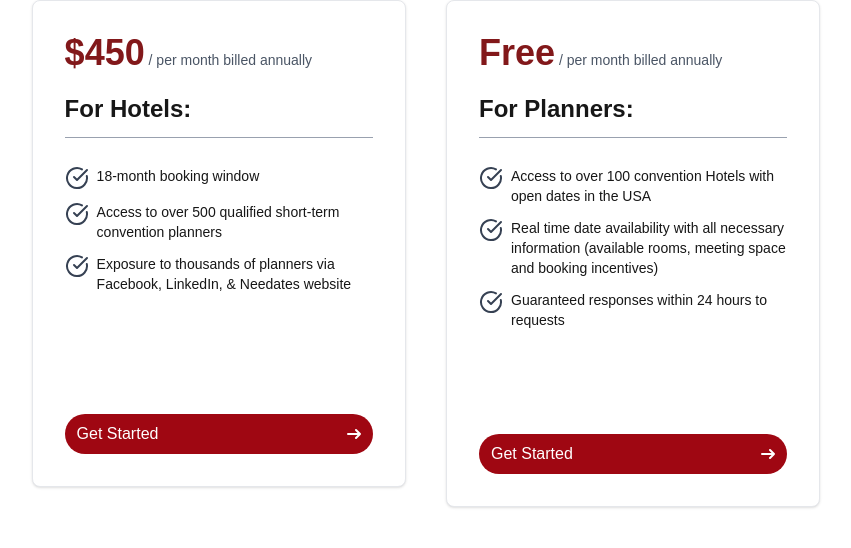
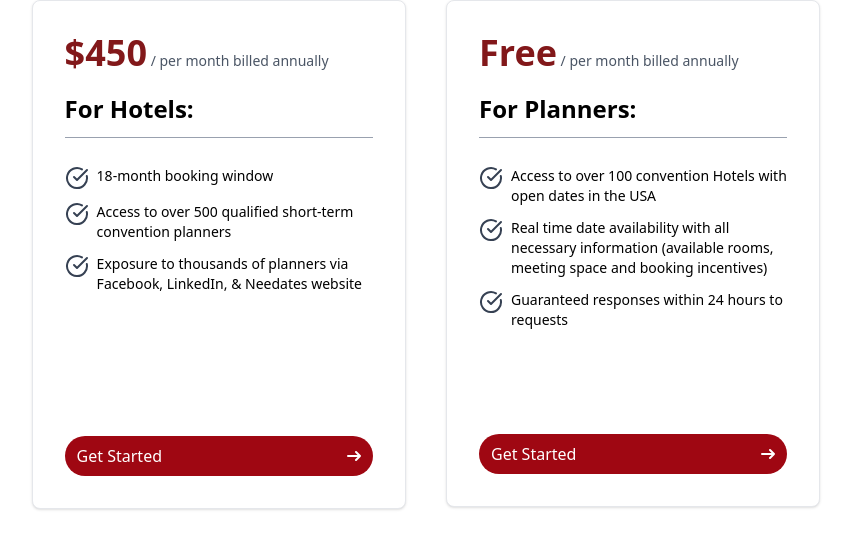
Before and after one commit to ihtishamDev/needates-website-v2, a Next.js app: page /Components/PriceingCard in a window 1280 px wide. Shown: the top 548 px of the page, without its empty margins (214-1065 px from the left). Built offline with nearby package versions, Linux system fonts and the light colour scheme.

Commit message:
Fix all the code again

```diff
--- a/src/app/(pages)/Components/PriceingCard/page.tsx
+++ b/src/app/(pages)/Components/PriceingCard/page.tsx
@@ -36,7 +36,8 @@ const PricingCard: React.FC<PricingCardProps> = ({ pricing }) => {
             </span>
           </li>
         </ul>
-        <div className="sm:mt-30 mt-20">
+        <div className="sm:mt-35.5 mt-20">
+
           <button
             type="button"
             className="text-white bg-red-800 font-medium rounded-full p-3 py-2 flex items-center justify-between w-full"
@@ -60,6 +61,7 @@ const PricingCard: React.FC<PricingCardProps> = ({ pricing }) => {
           </button>
         </div>
       </div>
+
 
       {/* Second Card */}
       <div className="w-full max-w-[90%] md:max-w-[30%] bg-white border border-gray-200 rounded-lg shadow-sm p-6 sm:p-8 text-left dark:bg-gray-800 dark:border-gray-700 h-full self-stretch">
--- a/src/app/globals.css
+++ b/src/app/globals.css
@@ -1,30 +1,30 @@
 @import "tailwindcss";
 
-
+/*
 :root {
   --background: #ffffff;
   --foreground: #171717;
-}
+} */
 
-@theme inline {
+/* @theme inline {
   --color-background: var(--background);
   --color-foreground: var(--foreground);
   --font-sans: var(--font-geist-sans);
   --font-mono: var(--font-geist-mono);
-}
-
+} */
+/*
 @media (prefers-color-scheme: dark) {
   :root {
     --background: #0a0a0a;
     --foreground: #ededed;
   }
-}
+} */
 
-body {
+/* body {
   background: var(--background);
   color: var(--foreground);
   font-family: Arial, Helvetica, sans-serif;
-}
+} */
 
 
 .container{
```
